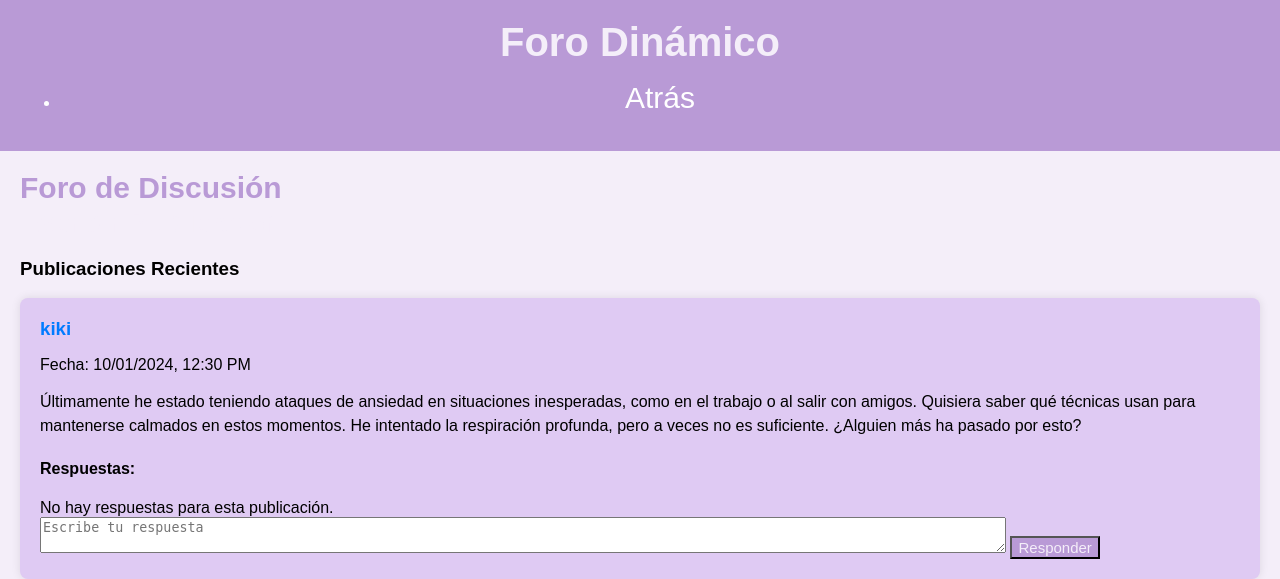
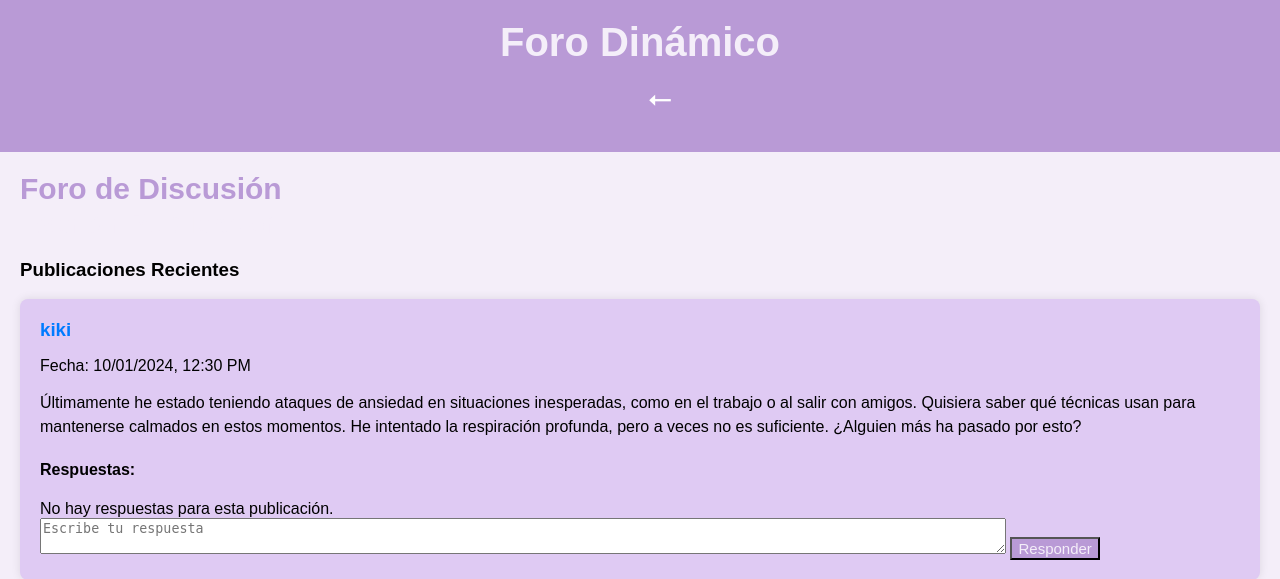
Before and after one commit to kkikiary/trabajo-final-streambe, a PHP site: page /foro.php in a window 1280 px wide. Shown: the top 579 px of the page. Run offline with PHP 8.4, Linux system fonts and the light colour scheme; the visitor is signed in with stand-in values (Sample User, id 1); data comes from the database, SQL or seed files in the repository; data that the repository does not hold is empty.

Commit message:
Update foro.php

```diff
--- a/htmls/foro.php
+++ b/htmls/foro.php
@@ -54,7 +54,7 @@ if ($result_publicaciones->num_rows > 0) {
     <h1>Foro Dinámico</h1>
     <nav id="nav">
         <ul>
-            <li><a href="../htmls/pagina.php">Atrás</a></li> <!-- Botón de 'Atrás' -->
+            <a href="../htmls/pagina.php"> ⭠ </a> <!-- Botón de 'Atrás' -->
         </ul>
     </nav>
 </header>
```
